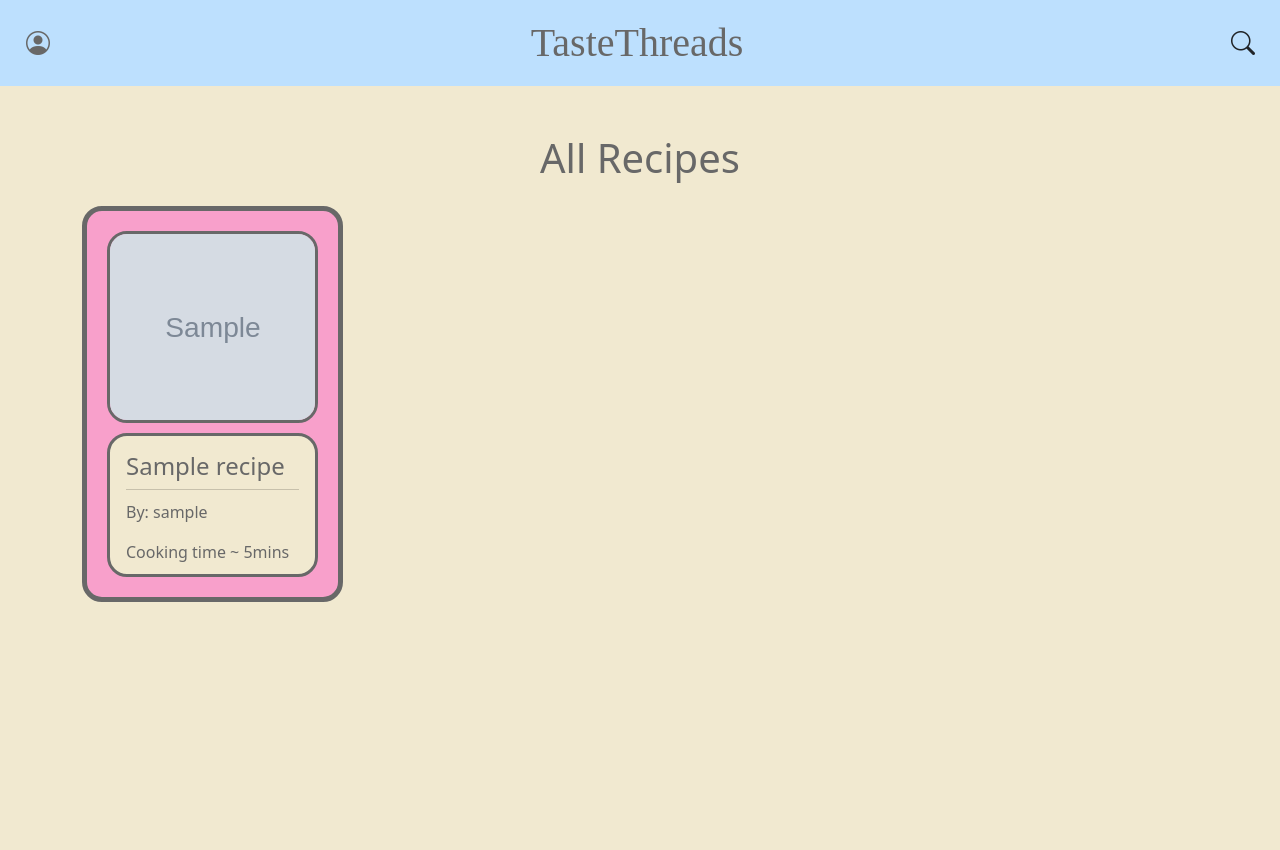
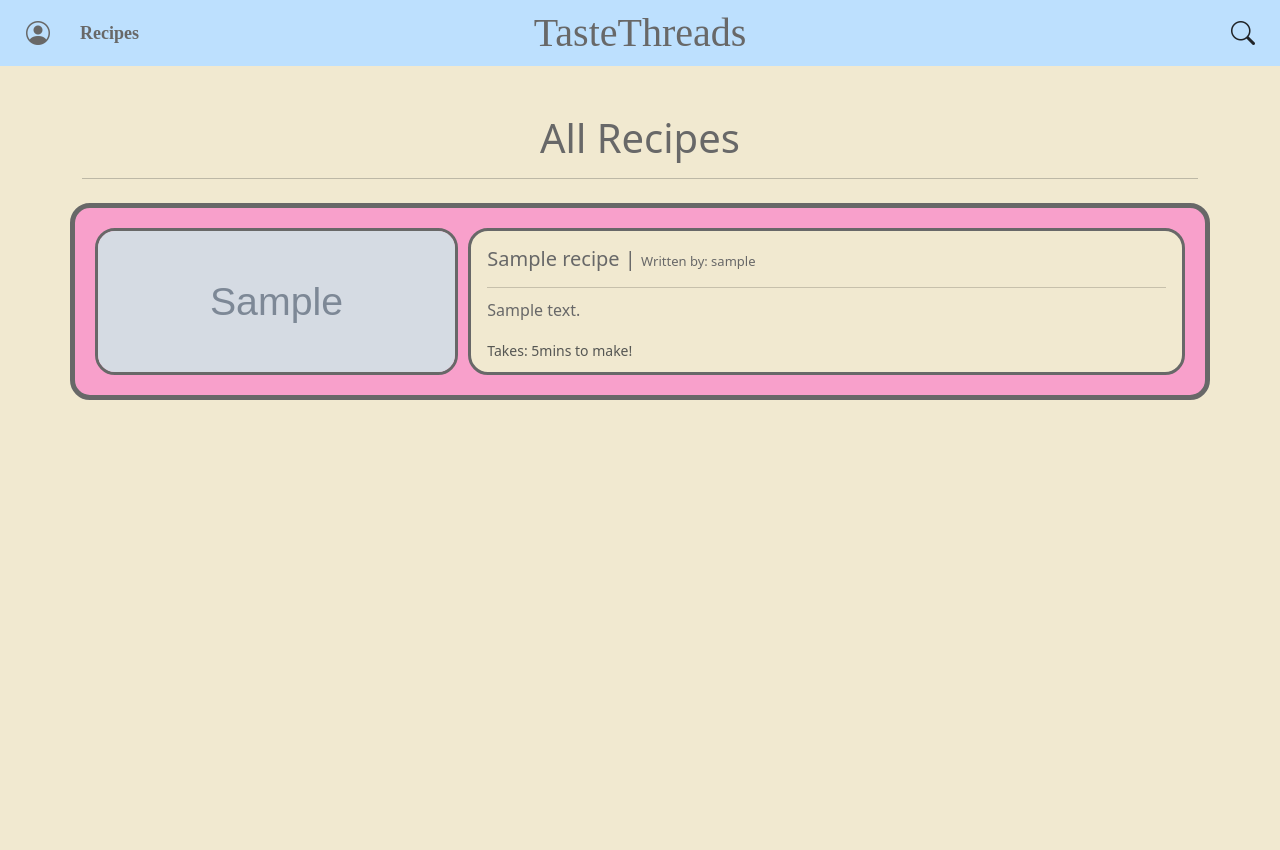
Before and after one commit to Willr-hawkins/taste-threads, a Django app: page /recipes/ in a window 1280 px wide. Shown: the top 850 px of the page. After the commit the page ends 400 px from the top, so only its background shows below. Run offline with Django 5.2, Linux system fonts and the light colour scheme; tables that the repository leaves empty hold one stand-in row (values such as "Sample post"); grey boxes marked "Sample" are stand-in pictures.

Commit message:
Added link to recipes in the navbar and changed styling on recipe cards in the recipe_list.html

```diff
--- a/recipes/templates/recipes/recipe_list.html
+++ b/recipes/templates/recipes/recipe_list.html
@@ -4,11 +4,13 @@
     <div class="d-flex justify-content-center min-vh-100">
         <div id="recipes" class="container m-5">
             <h1 class="recipe-title text-center dim-gray">All Recipes</h1>
+            <hr>
             <div class="row">
                 <!-- Create a card for each recipe uploaded to the database. -->
                 {% for recipe in recipes %}
-                    <div class="col-sm-6 sol-md-6 col-lg-4 col-xl-3 pb-2 mb-4 pt-3">
-                        <div class="card h-100">
+                    <div class="card h-100 mb-2 mt-2" style="width: 100%;">
+                        <div class="row g-0">
+                          <div class="col-md-4">
                             <div class="card-img-container">
                                 {% if recipe.image %}
                                 <a href="">
@@ -20,19 +22,40 @@
                                 </a>
                                 {% endif %}
                             </div>
+                          </div>
+                          <div class="col-md-8">
                             <div class="card-body pb-0">
-                                <h4>{{ recipe.recipe_name }}</h4>
-                                <div class="card-footer">
-                                    <p class="card-text">By: {{ recipe.chef }}</p>
-                                    <p class="card-text">Cooking time ~ {{ recipe.cooking_duration }}mins</p>
+                              <h5>{{ recipe.recipe_name }} | <small style="font-size: small;">Written by: {{ recipe.chef }}</small></h5>
+                              <div class="card-footer mt-3">
+                                <p class="card-text recipe-description">{{ recipe.description }}</p>
+                                <p class="card-text"><small class="text-body-secondary">Takes: {{ recipe.cooking_duration }}mins to make!</small></p>
                                 </div>
                             </div>
+                          </div>
                         </div>
-                    </div>
+                      </div>
                 {% empty %}
                     <p>No recipes!</p>
                 {% endfor %}
             </div>
         </div>
     </div>
+
+    <script>
+        function syncCardHeights() {
+            const cards = document.querySelectorAll(".card");
+
+            cards.forEach(card => {
+                const body = card.querySelector(".card-body");
+                const imgContainer = card.querySelector(".card-img-container");
+
+                if (body && imgContainer) {
+                    imgContainer.style.height = `${body.offsetHeight}px`;
+                }
+            });
+        }
+
+        document.addEventListener("DOMContentLoaded", syncCardHeights);
+        window.addEventListener("resize", syncCardHeights);;
+    </script>
 {% endblock %}
--- a/recipes/urls.py
+++ b/recipes/urls.py
@@ -2,5 +2,5 @@ from django.urls import path
 from .views import recipe_list
 
 urlpatterns = [
-    path('recipes/', recipe_list, name='recipe_list'),
+    path('', recipe_list, name='recipe_list'),
 ]
--- a/static/css/base.css
+++ b/static/css/base.css
@@ -44,6 +44,12 @@ html, body {
     font-size: 2.5rem !important;
 }
 
+.navbar-brand-centered {
+    position: absolute;
+    left: 50%;
+    transform: translateX(-50%);
+}
+
 .navbar button i {
     font-size: 1.5rem;
 }
@@ -73,7 +79,7 @@ html, body {
 
 .dropdown-menu .dropdown-item:hover {
     background-color: #bde0fe !important;
-    text-decoration: underline 5px #F1E9D0 !important;
+    text-decoration: underline 2.5px #F1E9D0 !important;
 }
 
 .dropdown-menu li a {
@@ -131,6 +137,16 @@ html, body {
     height: 100%;
     display: flex;
     align-items: center;
+}
+
+.recipes-link {
+    text-decoration: none;
+    font-size: large;
+    font-weight: 600;
+}
+
+.recipes-link:hover {
+    text-decoration: underline 2.5px #F1E9D0;
 }
 
 /* Allauth templates */
@@ -229,18 +245,12 @@ html, body {
 
 /* recipes page */
 .card-img-top {
+    object-fit: cover;
     width: 100%;
-    height: 15vw;
-    object-fit: cover;
+    height: 100%;
 }
 
 .card-img-container {
-    width: 100%;
-    height: 15vw;
-    max-height: 200px;
-    display: flex;
-    justify-content: center;
-    align-items: center;
     overflow: hidden;
     border: solid 3px #686868;
     border-radius: 20px;
@@ -257,7 +267,7 @@ html, body {
     background-color: #F1E9D0 !important;
     border: solid 3px #686868;
     border-radius: 20px !important;
-    margin-top: 10px !important;
+    margin-left: 10px;
 }
 
 .card-footer {
@@ -284,3 +294,21 @@ html, body {
         transform: translateX(-100%);
     }
 }
+
+
+/* phone sized screeens */
+@media (max-width: 767px) {
+    .card-body {
+        margin-left: 0;
+        margin-top: 10px;
+    }
+
+    .card-img-container {
+        max-height: 250px;
+        height: 250px !important;
+    }
+
+    .recipe-description {
+        display: none;
+    }
+}
--- a/tastethreads/urls.py
+++ b/tastethreads/urls.py
@@ -23,5 +23,5 @@ urlpatterns = [
     path('admin/', admin.site.urls),
     path('accounts/', include('allauth.urls')),
     path('', include('home.urls')),
-    path('', include('recipes.urls'))
+    path('recipes/', include('recipes.urls'))
 ] + static(settings.MEDIA_URL, document_root=settings.MEDIA_ROOT)
--- a/templates/base.html
+++ b/templates/base.html
@@ -34,9 +34,11 @@
 </head>
 <body>
     <!-- Navbar -->
-    <nav class="navbar" style="background-color: #bde0fe;">
-        <div class="container-fluid">
-            <div class="dropdown dropend">
+    <nav class="navbar" style="background-color: #bde0fe; position: relative;">
+        <div class="container-fluid d-flex justify-content align-items-center position-relative">
+            <!-- Left side of Nav: Profile + Recipes link -->
+            <div class="d-flex align-items-center">
+                <div class="dropdown dropend me-2">
                     <button class="profile-dropdown" type="button" data-bs-toggle="dropdown" aria-expanded="false">
                         <a href=""><i class="bi bi-person-circle dim-gray profile ms-2"></i></a>
                     </button>
@@ -51,12 +53,15 @@
                         {% endif %}
                     </ul>
                 </div>
+                <!-- Link to see all recipes -->
+                <a href="{% url 'recipe_list' %}" class="recipes-link dim-gray libre-baskerville ms-3">Recipes</a>
+            </div>
 
             <!-- Centered navbar brand -->
-            <a href="" class="navbar-brand mx-auto libre-baskerville">TasteThreads</a>
+            <a href="{% url 'home' %}" class="navbar-brand navbar-brand-centered libre-baskerville">TasteThreads</a>
 
-            <!-- Search toggle and form -->
-            <div class="search-container">
+            <!-- Right side of Nav: Search toggle -->
+            <div class="search-container d-flex align-items-center">
                 <!-- Search button (visible when search is collapsed) -->
                 <button class="btn dim-gray search-toggle-btn" type="button" data-bs-toggle="collapse"
                         data-bs-target="#searchCollapse" aria-expanded="false" aria-controls="searchCollapse">
```
Also changed, not shown: 1 other file. Lines whose indentation alone changed are shown as unchanged.
